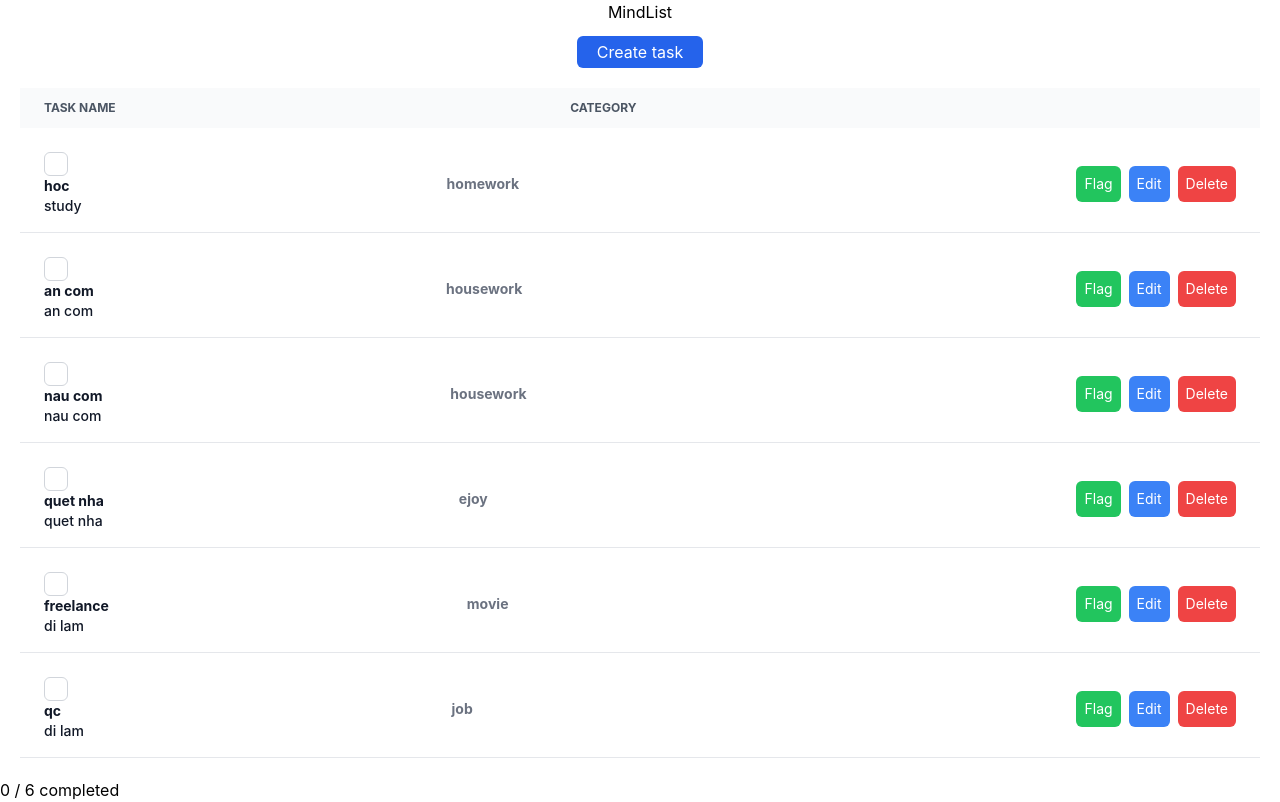
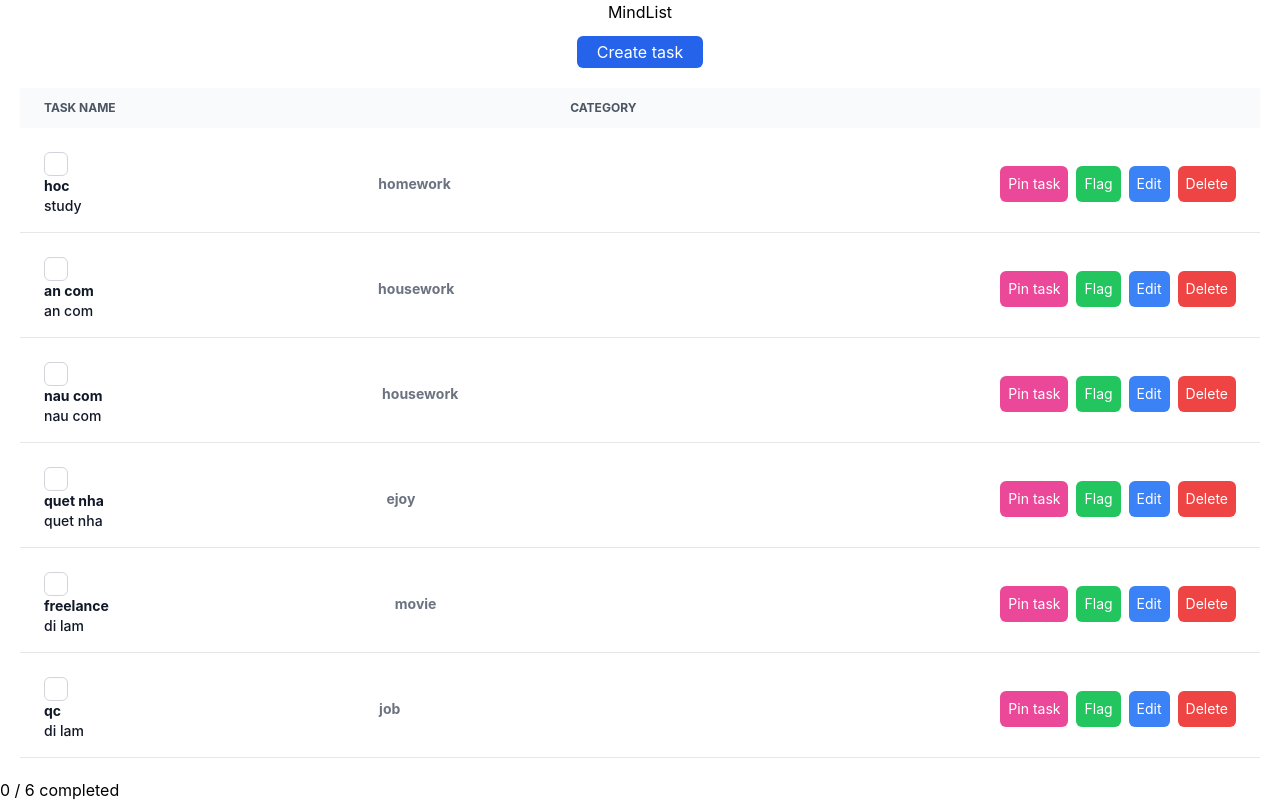
Before and after one commit to buiphuoctai145/mind-list, a React (Create React App) app: page / in a window 1280 px wide. Built offline with nearby package versions, Linux system fonts and the light colour scheme.

Commit message:
pin button and click outside to close edit modal

```diff
--- a/src/components/modals/modal-edit-task.tsx
+++ b/src/components/modals/modal-edit-task.tsx
@@ -65,7 +65,9 @@ export const ModalEditTask = ({
 
   if (!isVisible) return null;
   return (
-    <div className="fixed top-0 h-screen w-screen bg-black/80 flex flex-col items-center justify-center">
+    <div className="fixed top-0 h-screen w-screen bg-black/80 flex flex-col items-center justify-center"
+    onClick={onClose}
+    >
       <div className="w-96 flex flex-col bg-white rounded-lg p-5">
         <div className="text-2xl font-medium text-center">Edit task</div>
 
--- a/src/components/pages/mind-list.tsx
+++ b/src/components/pages/mind-list.tsx
@@ -66,6 +66,10 @@ export const MindList = () => {
     setTodoList(newTodoList);
   };
 
+  const _onPin = (index:any) => {
+
+  }
+
 
   return (
     <div>
@@ -102,6 +106,7 @@ export const MindList = () => {
             onRemove={() => _onRemove(index)}
             onEdit={() => _onShowModalEdit(index)}
             onFlag={() => _onFlag(index)}
+            onPin={() => _onPin(index)}
           />
         ))}
       </div>
--- a/src/components/pages/task-item.tsx
+++ b/src/components/pages/task-item.tsx
@@ -7,12 +7,14 @@ export const TaskItem = ({
   onRemove,
   onEdit,
   onFlag,
+  onPin,
 }: {
   data: Todo;
   onCheck?: () => void;
   onRemove?: () => void;
   onEdit?: () => void;
   onFlag?: () => void;
+  onPin?: () => void;
 }) => {
   return (
     <div className="relative overflow-x-auto">
@@ -61,6 +63,12 @@ export const TaskItem = ({
             <td className="px-6 py-4">
               <div className="flex-none float-right">
                 <button
+                  onClick={onPin}
+                  className="bg-pink-500 ml-2 p-2 rounded-md text-white"
+                >
+                  Pin task
+                </button>
+                <button
                   onClick={onFlag}
                   className="bg-green-500 ml-2 p-2 rounded-md text-white"
                 >
```
